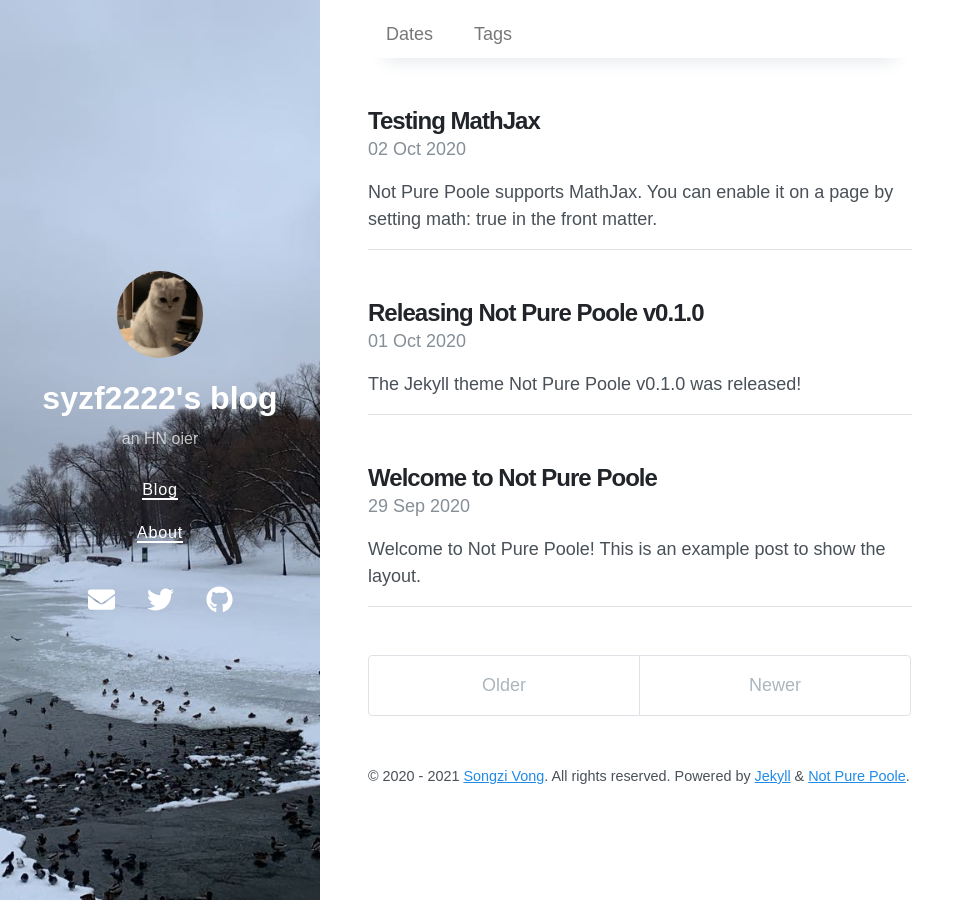
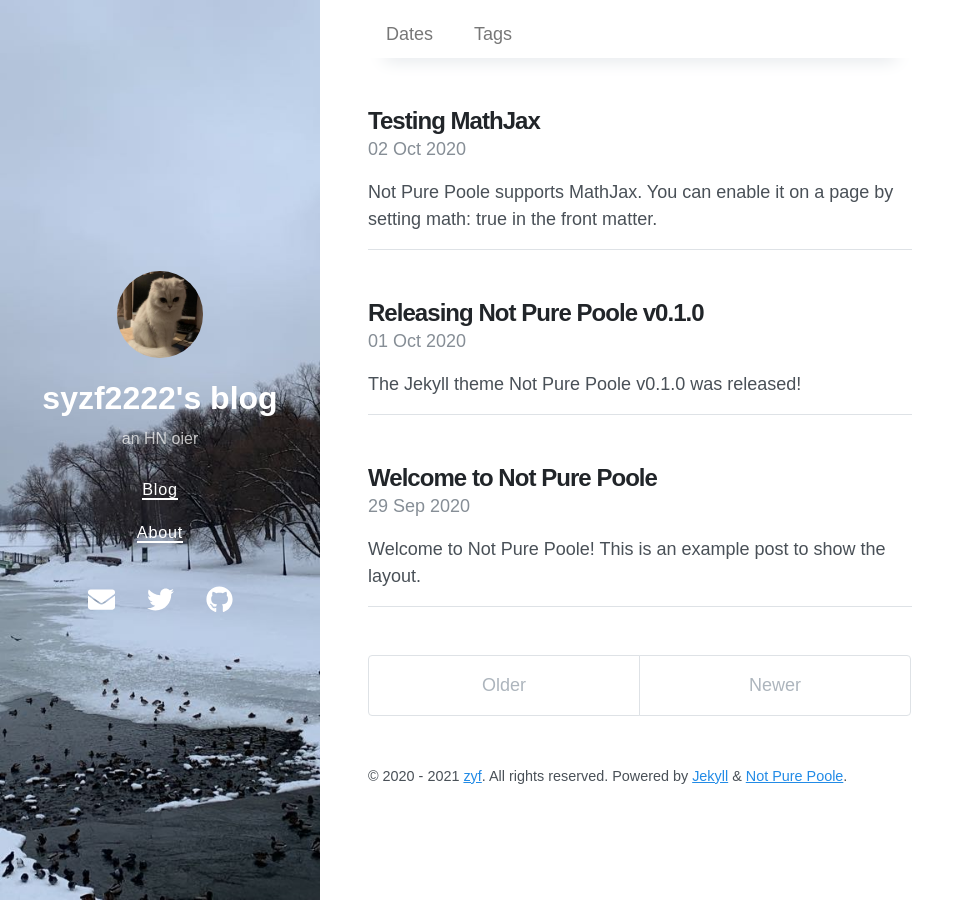
Before and after one commit to syzf2222/syzf2222.github.io, a Jekyll site: the page built from index.html, in a window 1280 px wide. Shown: the whole page, without its empty margins (0-975 px from the left). Built offline with Jekyll 4.4.1, drawn with Linux system fonts in a browser that asks for light colours; nearby versions of some CDN libraries; the list of posts is cut into pages by our own code.

Commit message:
Update _config.yml

```diff
--- a/_config.yml
+++ b/_config.yml
@@ -54,6 +54,6 @@ sass:
 
 # Specify the author for blog posts
 author:
-  name: Songzi Vong
-  url: https://github.com/vszhub/
-  email: vszhub@gmail.com
+  name: zyf
+  url: https://github.com/syzf2222/
+  email: 2038596061@qq.com
```
